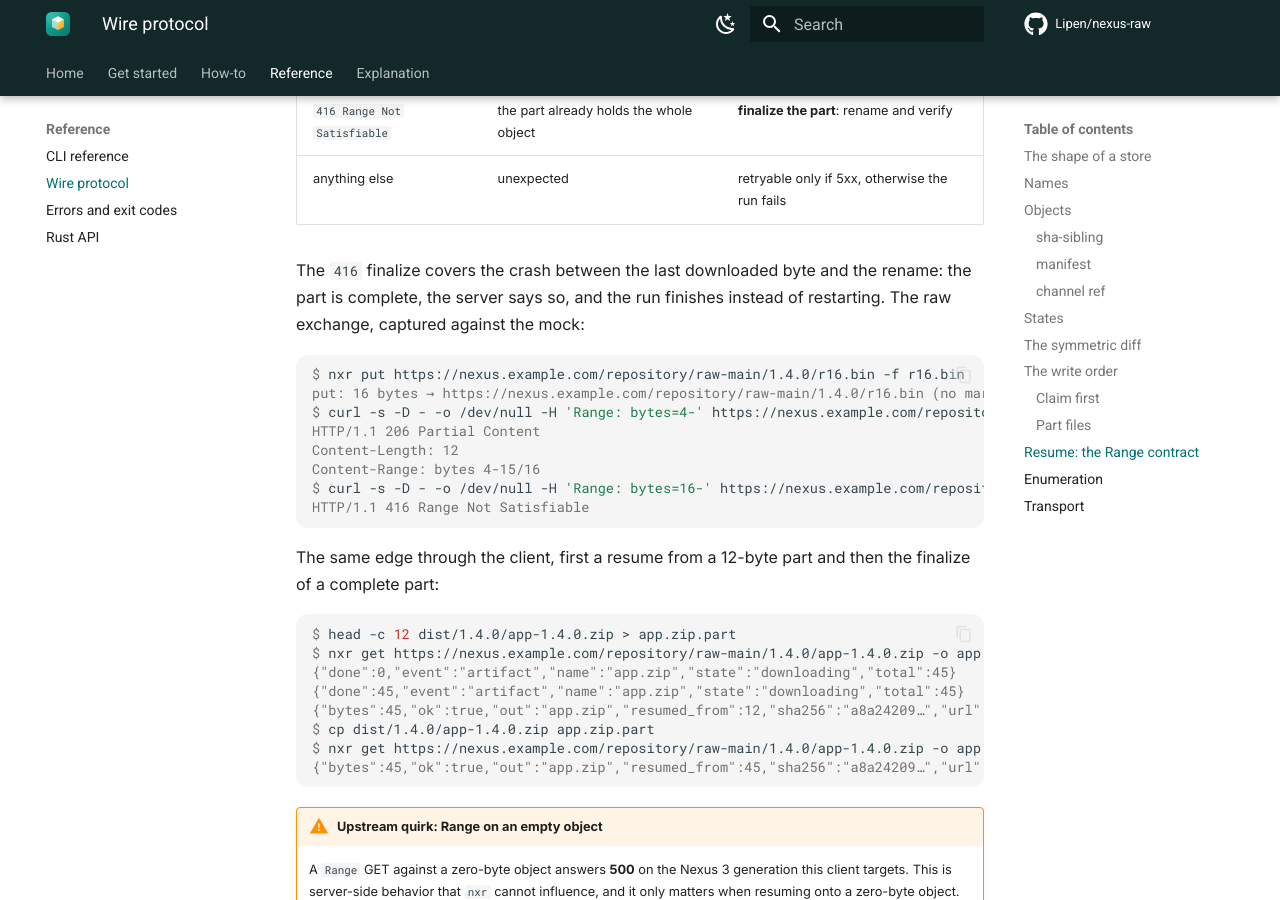
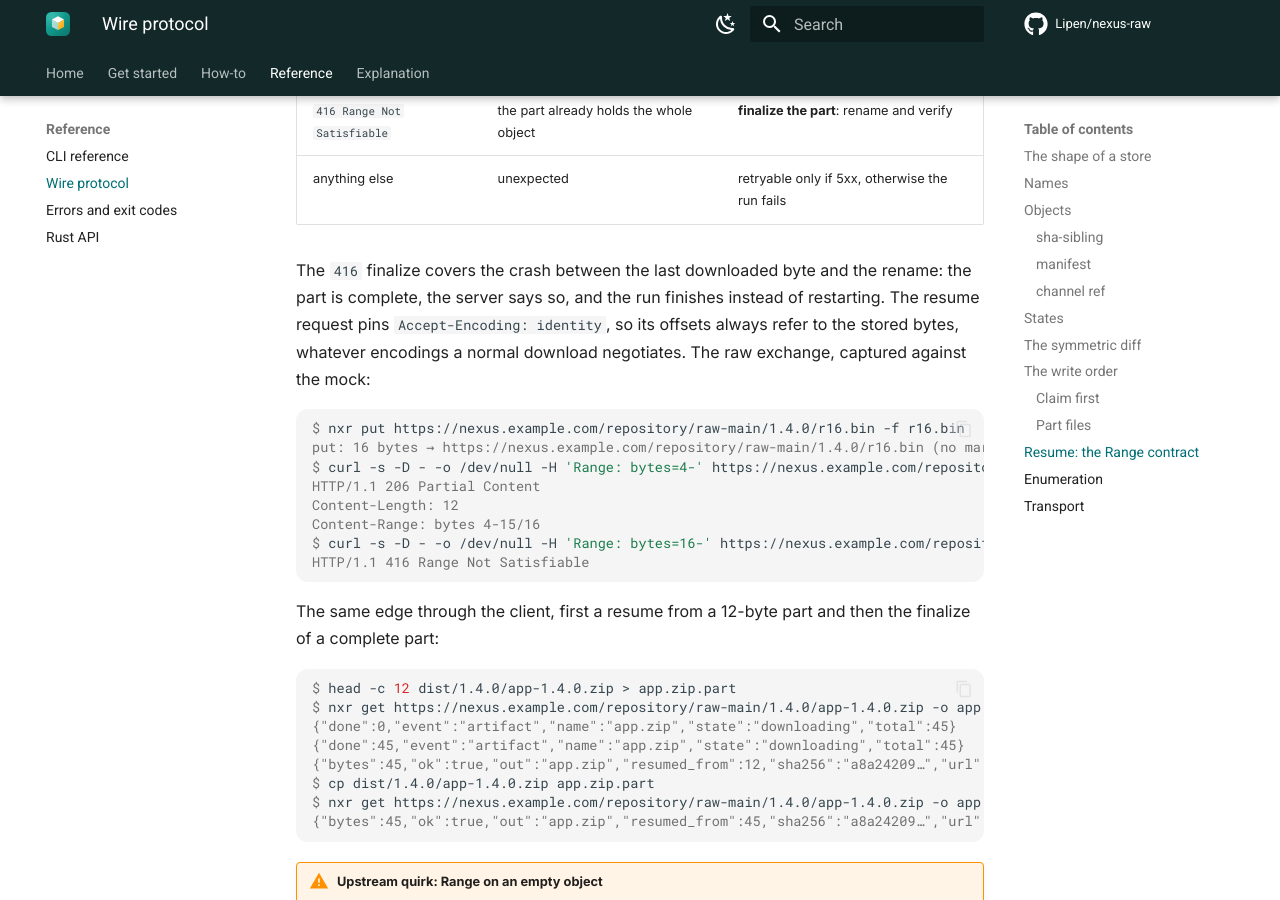
Before and after one commit to Lipen/nexus-raw, an MkDocs documentation site: the page built from docs/reference/protocol.md, in a window 1280 px wide and 900 px high, scrolled down 7140 px. Built offline with MkDocs 1.6.1 and Material for MkDocs 9.7.7, drawn with Linux system fonts in a browser that asks for light colours; comment, search, counter and statistics services are not loaded.

Commit message:
docs: the resume pins accept-encoding identity

````diff
--- a/docs/reference/protocol.md
+++ b/docs/reference/protocol.md
@@ -221,6 +221,7 @@ The client sends `Range: bytes=<part-size>-` only when resuming a non-empty part
 | anything else | unexpected | retryable only if 5xx, otherwise the run fails |
 
 The `416` finalize covers the crash between the last downloaded byte and the rename: the part is complete, the server says so, and the run finishes instead of restarting.
+The resume request pins `Accept-Encoding: identity`, so its offsets always refer to the stored bytes, whatever encodings a normal download negotiates.
 The raw exchange, captured against the mock:
 
 ```console
````
